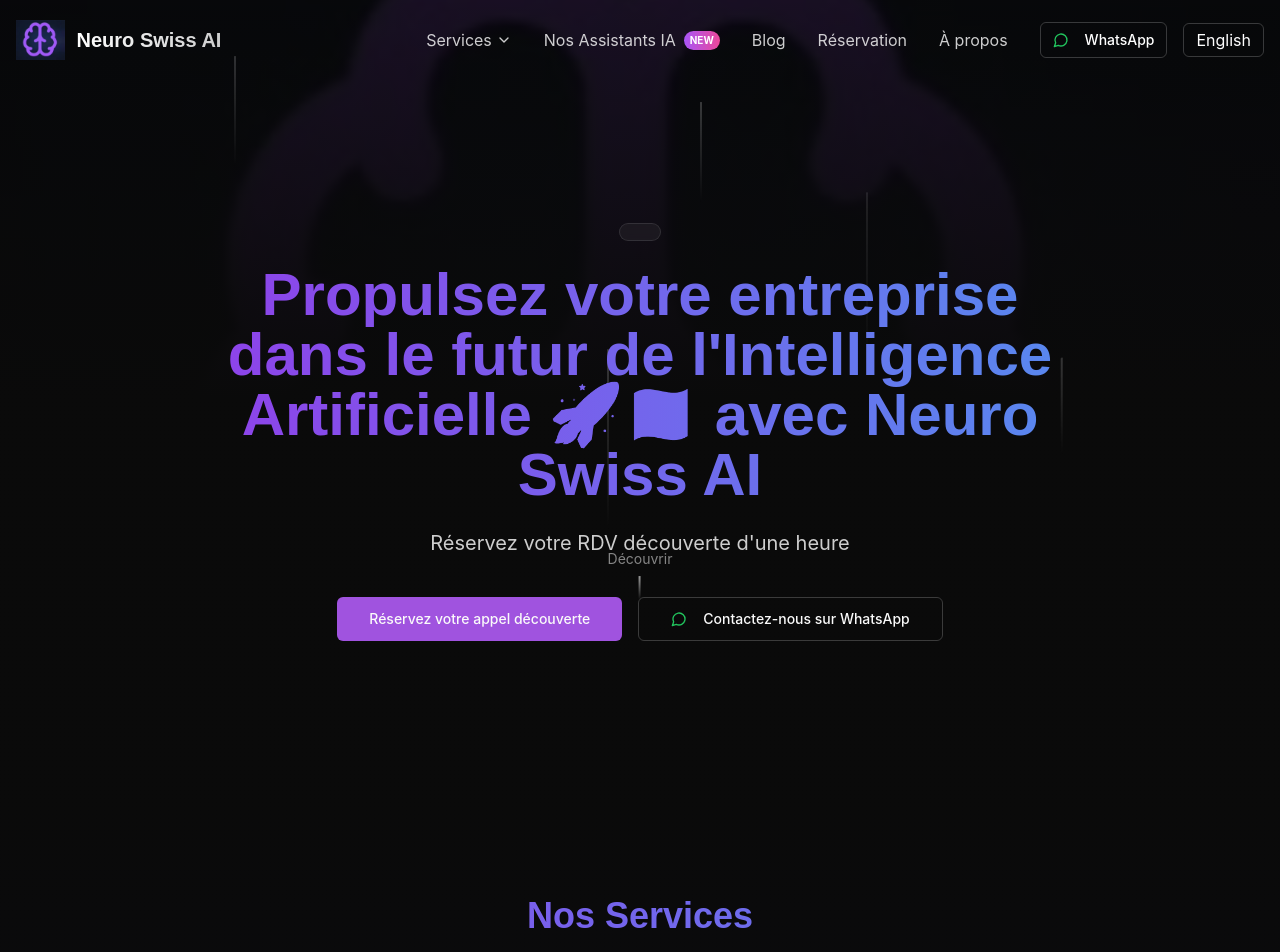
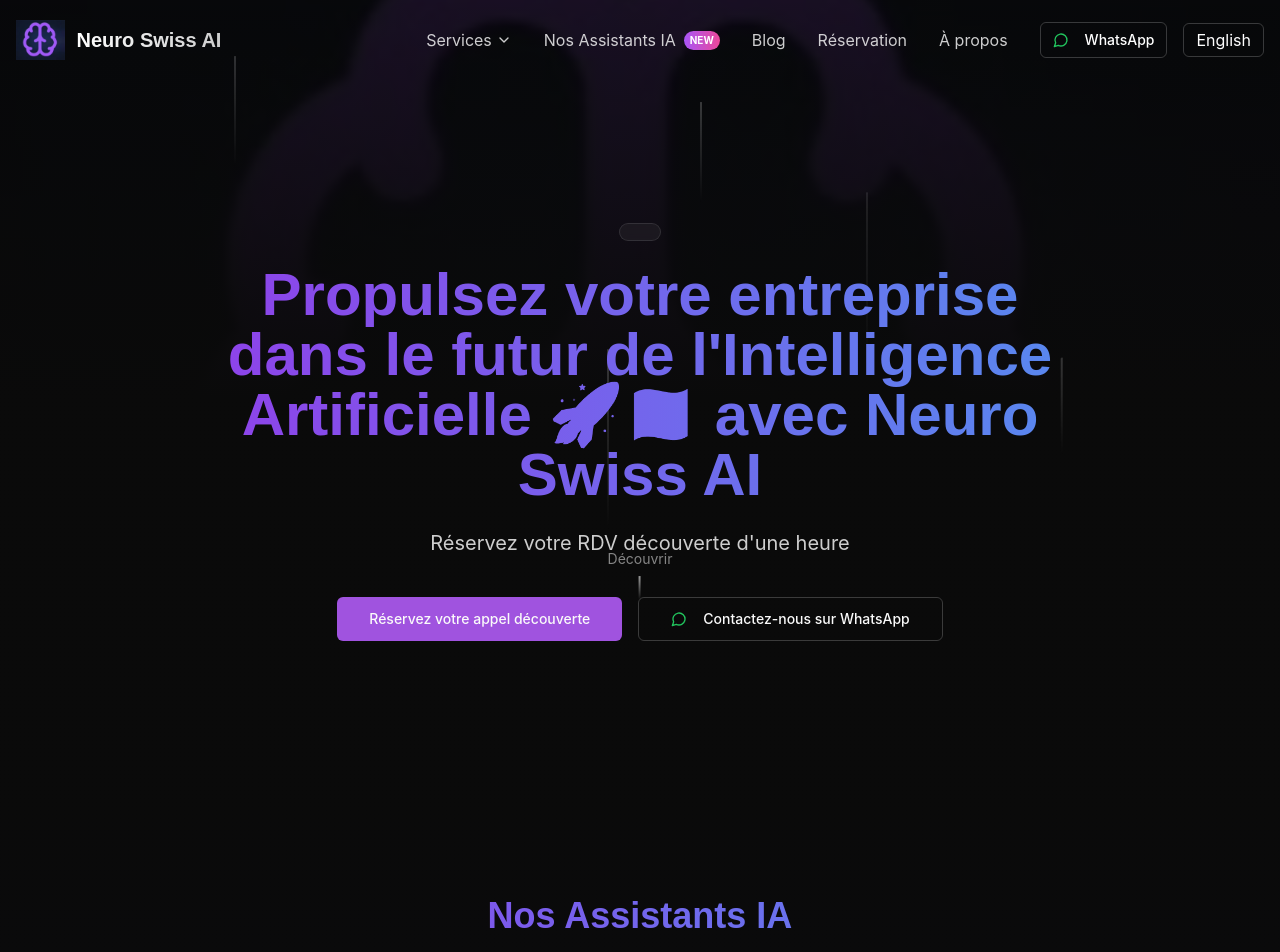
Before and after one commit to neuro-swiss-ai/neuro-ai-ch, a React (Vite) app: page / in a window 1280 px wide. Shown: the top 952 px of the page. Built offline with nearby package versions, Linux system fonts and the light colour scheme.

Commit message:
Reorder sections and add AI assistants
Moves the AI Assistants section and adds a slider featuring AI assistants.

```diff
--- a/src/pages/Index.tsx
+++ b/src/pages/Index.tsx
@@ -29,6 +29,7 @@ const Index = () => {
       <Navbar />
       <main className="flex-grow">
         <HeroSection />
+        <NewAssistantsSection />
         <ServicesSection />
         <ApproachSection />
         <ClientsSection />
@@ -39,7 +40,6 @@ const Index = () => {
         <CaseStudiesSection />
         <PressSection />
         <CtaSection />
-        <NewAssistantsSection />
         <FinalCtaSection />
       </main>
       <Footer />
```
